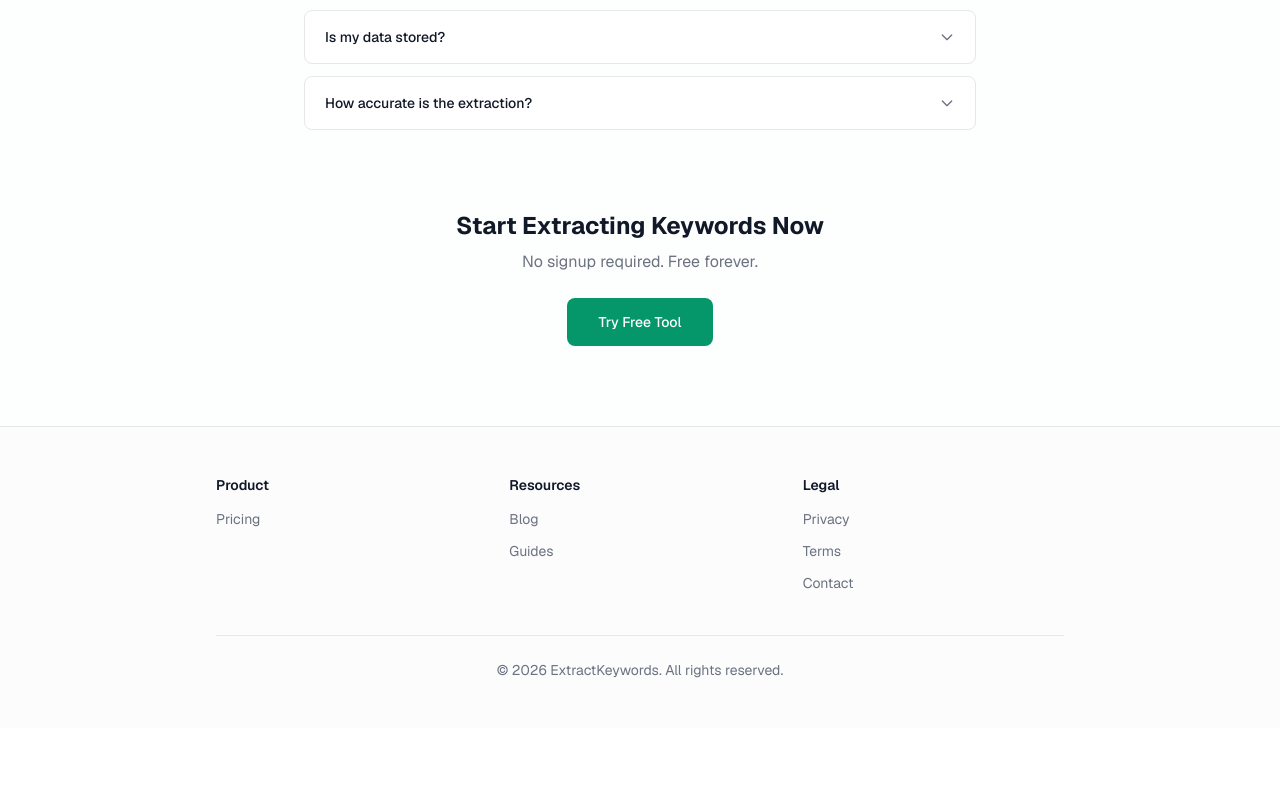
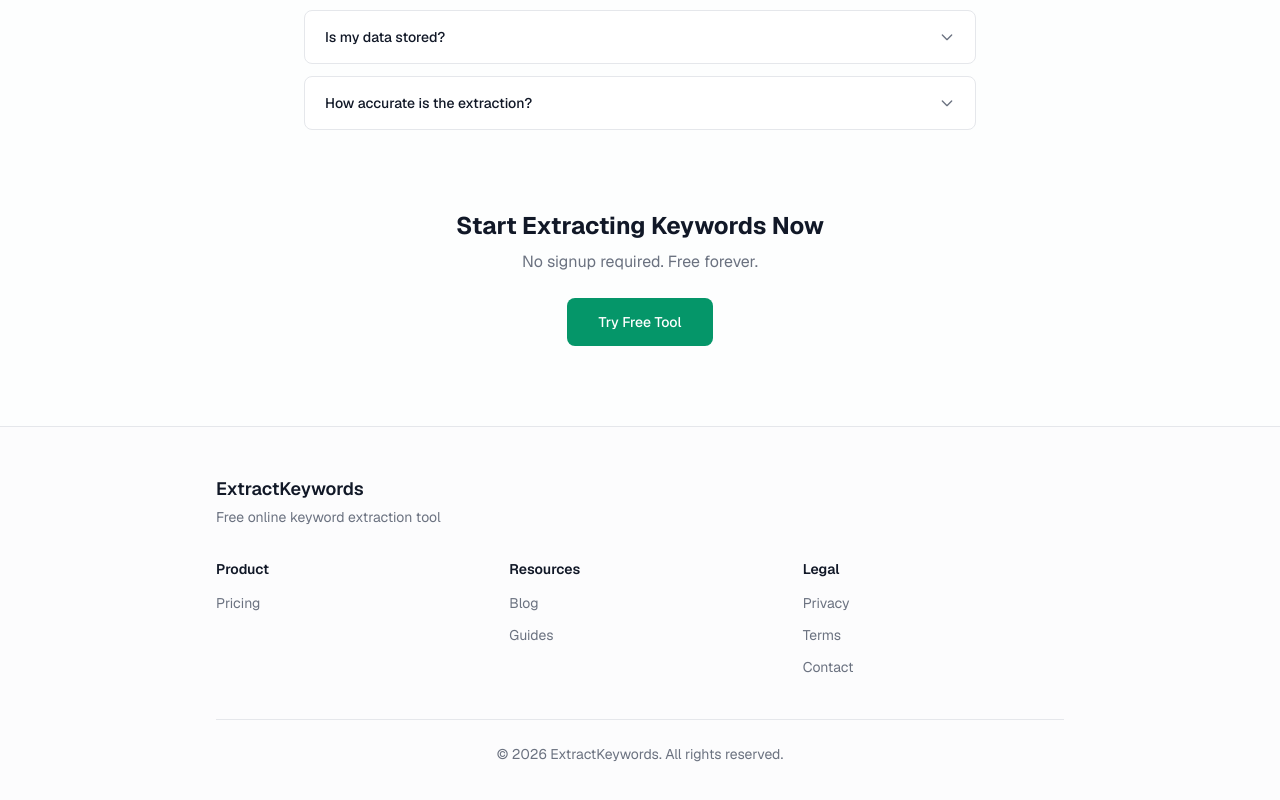
Before and after one commit to pang3fan-creator/keyword-extractor, a Next.js app: page / in a window 1280 px wide. Shown: the part 2446-3246 px from the top of the page. Before the commit the page ends 3174 px from the top, so only its background shows below. Built offline with nearby package versions, Linux system fonts and the light colour scheme.

Commit message:
fix: add Logo + tagline to footer top per design spec

```diff
--- a/src/components/layout/Footer.tsx
+++ b/src/components/layout/Footer.tsx
@@ -7,6 +7,12 @@ export function Footer() {
   return (
     <footer className="border-t border-border bg-surface/50">
       <div className="mx-auto max-w-4xl px-4 py-12 sm:px-6">
+        <div className="mb-8">
+          <Link href="/" className="text-lg font-semibold text-foreground">
+            ExtractKeywords
+          </Link>
+          <p className="mt-1 text-sm text-muted">{t('tagline')}</p>
+        </div>
         <div className="grid grid-cols-2 gap-8 sm:grid-cols-3">
           <div>
             <h3 className="text-sm font-semibold text-foreground">{t('product')}</h3>
```
